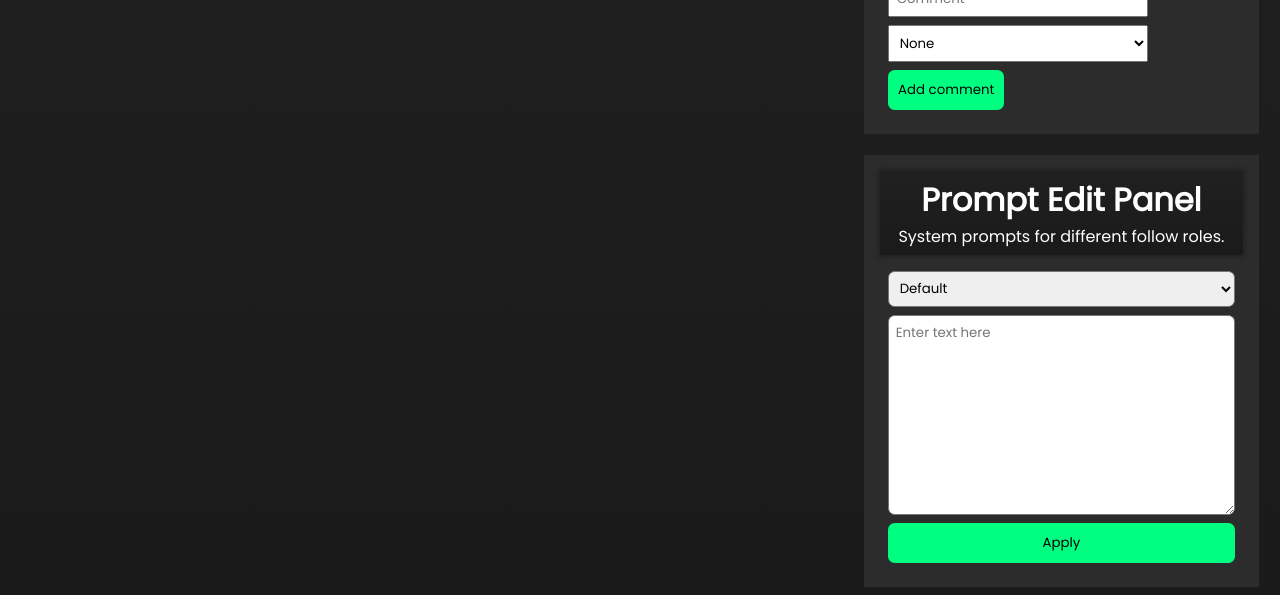
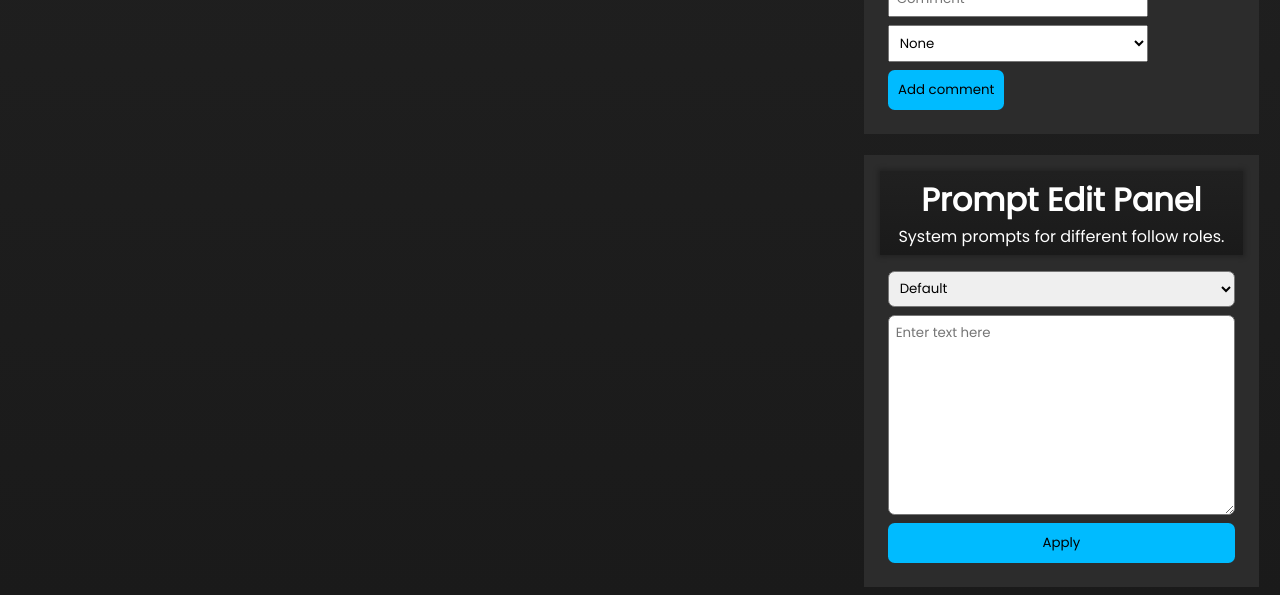
Before and after one commit to mikouzdev/tiktok-ai-chatbot-v3, a React (Create React App) app in the folder client/: page /moderation in a window 1280 px wide. Shown: the part 202-797 px from the top of the page. Built offline with nearby package versions, Linux system fonts and the light colour scheme; no server answers.

Commit message:
update CSS styling

```diff
--- a/client/src/components/PromptEditPanel.js
+++ b/client/src/components/PromptEditPanel.js
@@ -81,7 +81,7 @@ function PromptEditPanel() {
         />
         <button
           onClick={handleApply}
-          className="prompt-edit-button"
+          className="prompt-edit-button apply-button"
           disabled={applyStatus === "applying"}
         >
           {applyStatus === "applying" ? "Applying..." : "Apply"}
--- a/client/src/components/TestCommentPanel.js
+++ b/client/src/components/TestCommentPanel.js
@@ -75,7 +75,9 @@ const TestCommentPanel = () => {
           <option value="1">Follower</option>
           <option value="2">Friend</option>
         </select>
-        <button type="submit">Add comment</button>
+        <button type="submit" className="add-comment-btn apply-button">
+          Add comment
+        </button>
       </form>
     </div>
   );
--- a/client/src/components/css/MainSite.css
+++ b/client/src/components/css/MainSite.css
@@ -153,7 +153,7 @@ body {
 .button {
   width: 7em;
   height: 2.5em;
-  padding: 10px;
+  padding: 8px;
   border-radius: 4px;
   border: none;
   color: #ffffff;
@@ -182,12 +182,10 @@ body {
   width: 50rem;
   max-height: 60vh;
   padding: 1.5em 0.75em;
-  /* background-color: #222222; */
   background: linear-gradient(180deg, #202020, #1a1a1a);
   background-size: cover;
   background-repeat: no-repeat;
   overflow-y: auto;
-  /* border: 2px solid #ffe66d; */
 }
 
 .chat-container:empty {
--- a/client/src/components/css/ModerationPanel.css
+++ b/client/src/components/css/ModerationPanel.css
@@ -18,11 +18,9 @@ Stylesheet of the moderation page.
   background: linear-gradient(180deg, #202020, #1a1a1a);
   overflow-y: auto;
   background-color: #141414;
-
 }
 
 .mod-comment-panel {
-
   display: flex;
   flex-direction: column;
   padding: 1em;
@@ -63,19 +61,16 @@ Stylesheet of the moderation page.
   align-items: flex-start;
   gap: 0.5em;
   padding: 0.5em;
-
 }
 
 .mod-comment-inside input,
 select {
   padding: 0.5em;
   width: 75%;
-
 }
 
-.mod-comment-inside button {
+.add-comment-btn {
   padding: 0.75em;
-  background-color: #00ff80;
   color: rgb(0, 0, 0);
   border: none;
   cursor: pointer;
@@ -100,3 +95,12 @@ select {
 .apply-status {
   text-align: center;
 }
+
+.apply-button {
+  background-color: #00bbff;
+  transition: background-color 0.25s;
+}
+
+.apply-button:hover {
+  background-color: #009ad1;
+}
--- a/client/src/components/css/PromptEditPanel.css
+++ b/client/src/components/css/PromptEditPanel.css
@@ -17,13 +17,16 @@
   width: 100%;
 }
 
-.prompt-edit-select, .prompt-edit-button, .prompt-edit-textarea {
+.prompt-edit-select,
+.prompt-edit-button,
+.prompt-edit-textarea {
   border-radius: 0.5em;
 }
 
 /* prompt text area */
 .prompt-edit-textarea {
   width: 100%;
+  max-width: 100%;
   height: 200px;
   padding: 0.5em;
 }
@@ -37,11 +40,9 @@
 .prompt-edit-button {
   width: 100%;
   padding: 0.75em;
-    background-color: #00ff80;
   color: rgb(0, 0, 0);
   border: none;
   cursor: pointer;
-
 }
 
 .prompt-edit-panel-body {
```
Lines whose indentation alone changed are shown as unchanged.
